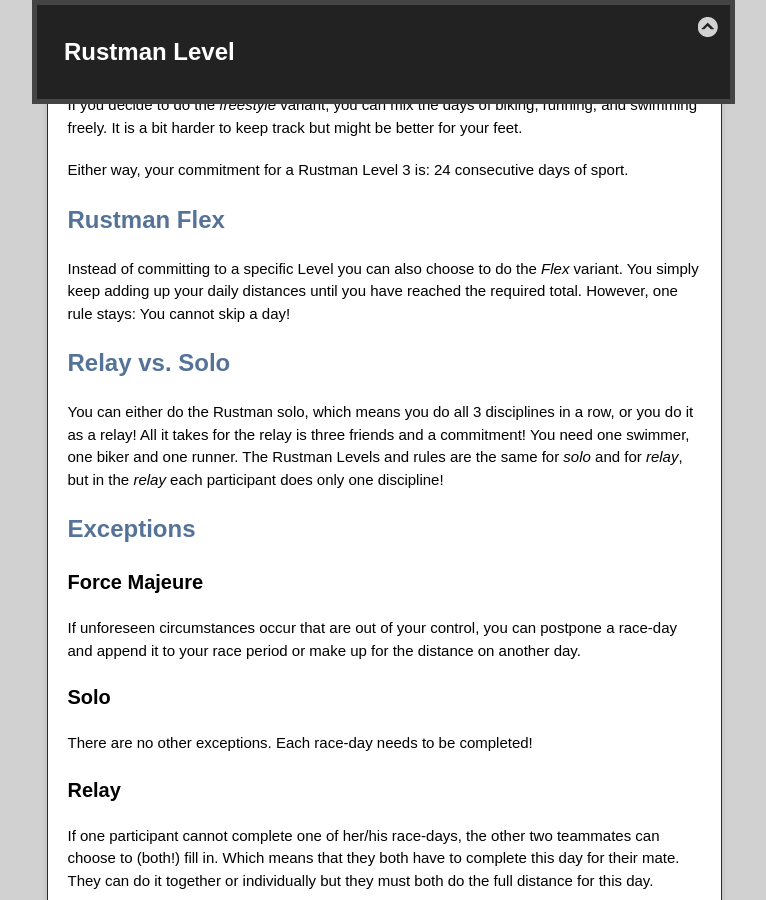
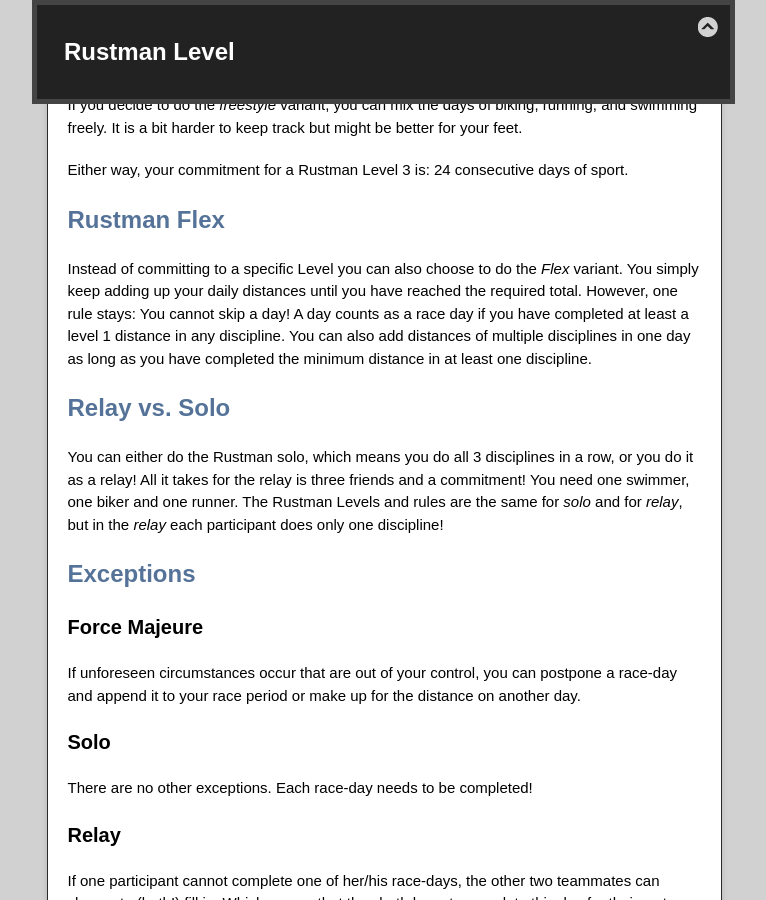
Before and after one commit to peterrautek/rustman, a Jekyll site: the page built from index.md, in a window 1280 px wide and 900 px high, scrolled down 1817 px. Shown: the whole window, without its empty margins (256-1022 px from the left). Built offline with Jekyll 4.4.1, drawn with Linux system fonts in a browser that asks for light colours.

Commit message:
clarification on minimum distance

```diff
--- a/index.md
+++ b/index.md
@@ -62,6 +62,8 @@ Either way, your commitment for a Rustman Level 3 is: 24 consecutive days of spo
 Instead of committing to a specific Level you can also choose to do the _Flex_ variant.
 You simply keep adding up your daily distances until you have reached the required total.
 However, one rule stays: You cannot skip a day!
+A day counts as a race day if you have completed at least a level 1 distance in any discipline.
+You can also add distances of multiple disciplines in one day as long as you have completed the minimum distance in at least one discipline.
 
 ## Relay vs. Solo
 You can either do the Rustman solo, which means you do all 3 disciplines in a row, or you do it as a relay!
```
